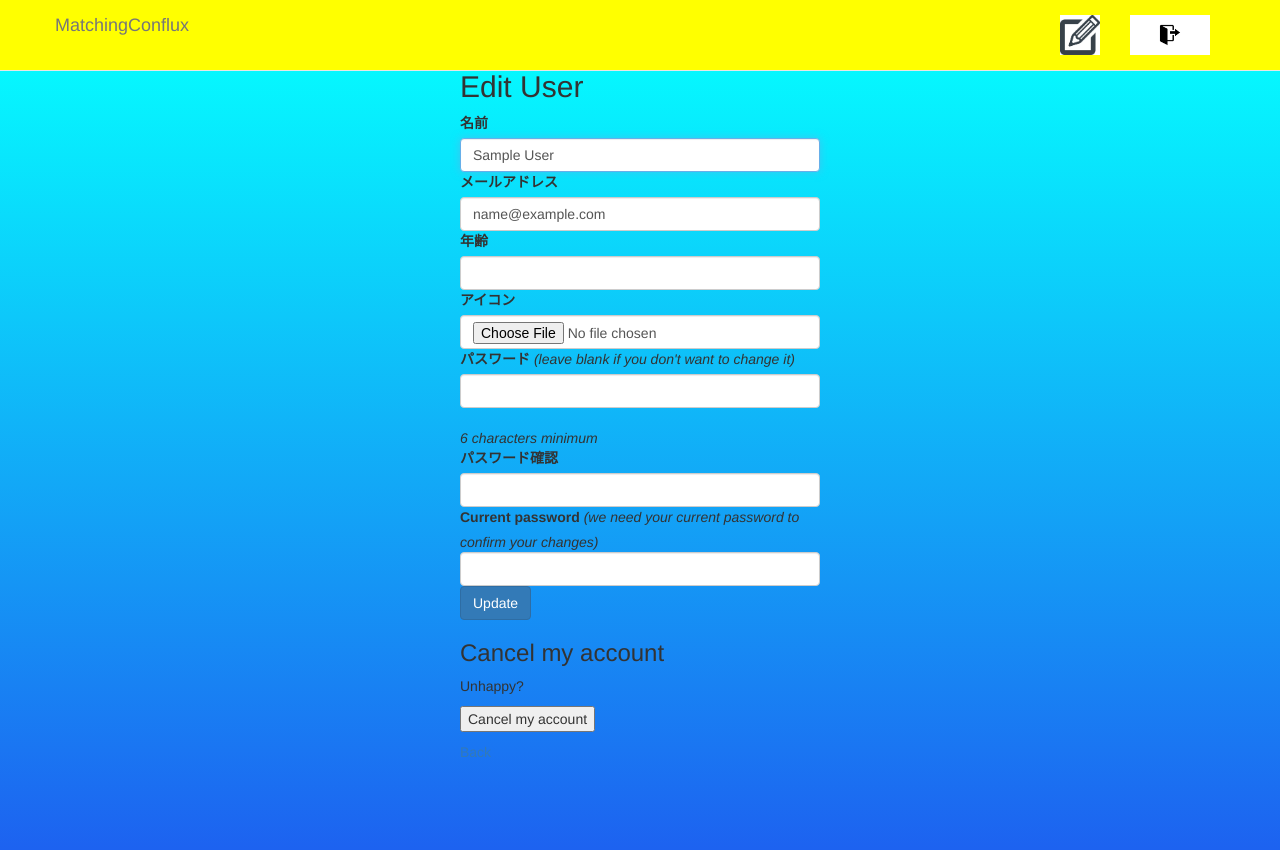
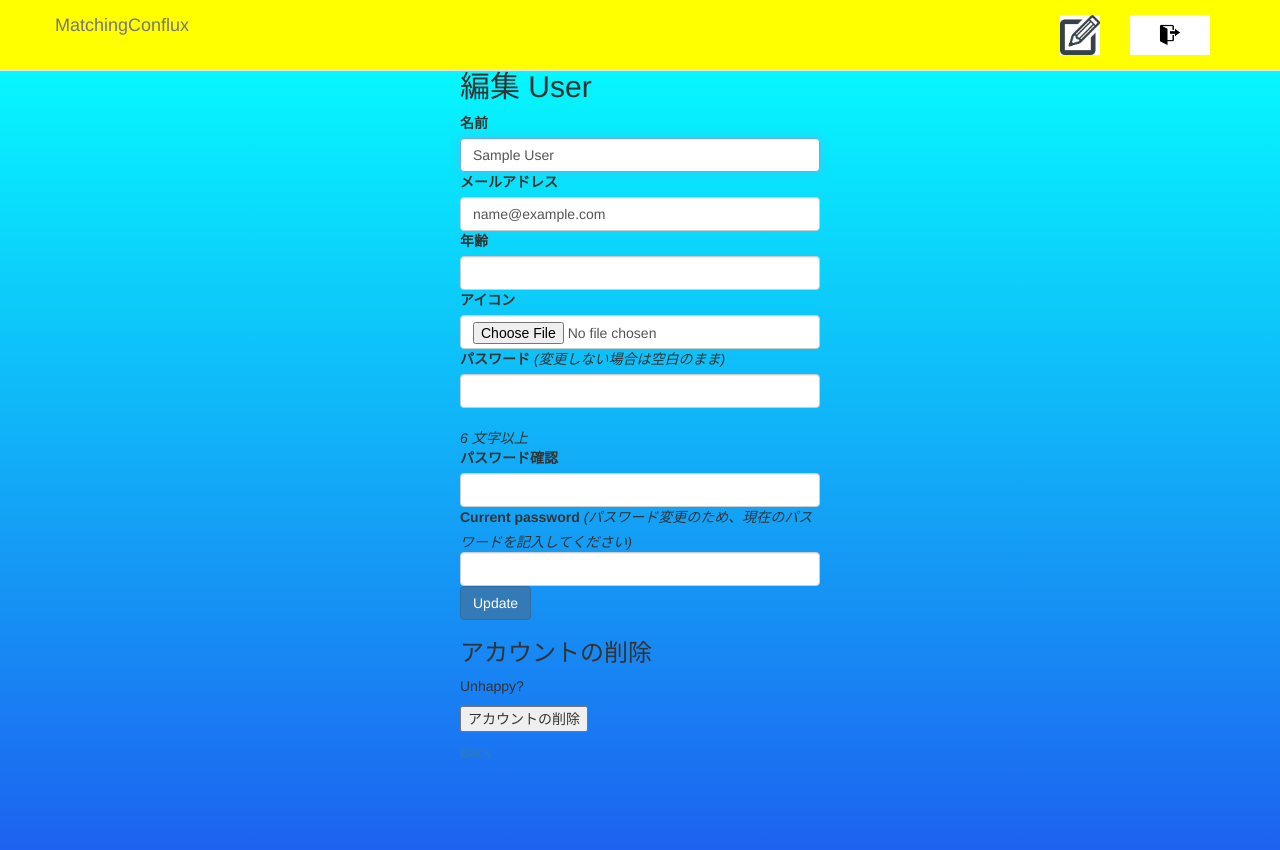
Before and after one commit to Daigo-Haruhiko/MatchingConflux, a Rails app: page /users/edit in a window 1280 px wide. Run offline with Rails 7, Linux system fonts and the light colour scheme; the visitor is signed in with stand-in values (Sample User, id 1); style sheets or scripts are compiled from the project's sources; some libraries are stand-ins or nearby versions.

Commit message:
user、companyのedit画面の日本語化をおこないました。

```diff
--- a/app/views/users/registrations/edit.html.erb
+++ b/app/views/users/registrations/edit.html.erb
@@ -2,7 +2,7 @@
   <div class="container">
     <div class="row">
       <div class="col-md-offset-4 col-md-4 users-new-container">
-<h2>Edit <%= resource_name.to_s.humanize %></h2>
+<h2>編集 <%= resource_name.to_s.humanize %></h2>
 
 <%= form_for(resource, as: resource_name, url: registration_path(resource_name), html: { method: :put }) do |f| %>
   <%= devise_error_messages! %>
@@ -32,11 +32,11 @@
   </div>
 
   <div class="field">
-    <%= f.label :password %> <i>(leave blank if you don't want to change it)</i><br />
+    <%= f.label :password %> <i>(変更しない場合は空白のまま)</i><br />
     <%= f.password_field :password, autocomplete: "off", class: "form-control" %>
     <% if @minimum_password_length %>
       <br />
-      <em><%= @minimum_password_length %> characters minimum</em>
+      <em><%= @minimum_password_length %> 文字以上</em>
     <% end %>
   </div>
 
@@ -46,7 +46,7 @@
   </div>
 
   <div class="field">
-    <%= f.label :current_password %> <i>(we need your current password to confirm your changes)</i><br />
+    <%= f.label :current_password %> <i>(パスワード変更のため、現在のパスワードを記入してください)</i><br />
     <%= f.password_field :current_password, autocomplete: "off", class: "form-control" %>
   </div>
 
@@ -55,9 +55,9 @@
   </div>
 <% end %>
 
-<h3>Cancel my account</h3>
+<h3>アカウントの削除</h3>
 
-<p>Unhappy? <%= button_to "Cancel my account", registration_path(resource_name), data: { confirm: "Are you sure?" }, method: :delete %></p>
+<p>Unhappy? <%= button_to "アカウントの削除", registration_path(resource_name), data: { confirm: "本当に削除しますか?" }, method: :delete %></p>
 
 <%= link_to "Back", :back %>
 
```
Also changed, not shown: app/views/companies/registrations/edit.html.erb (+6 -6 lines), 17 other files.
